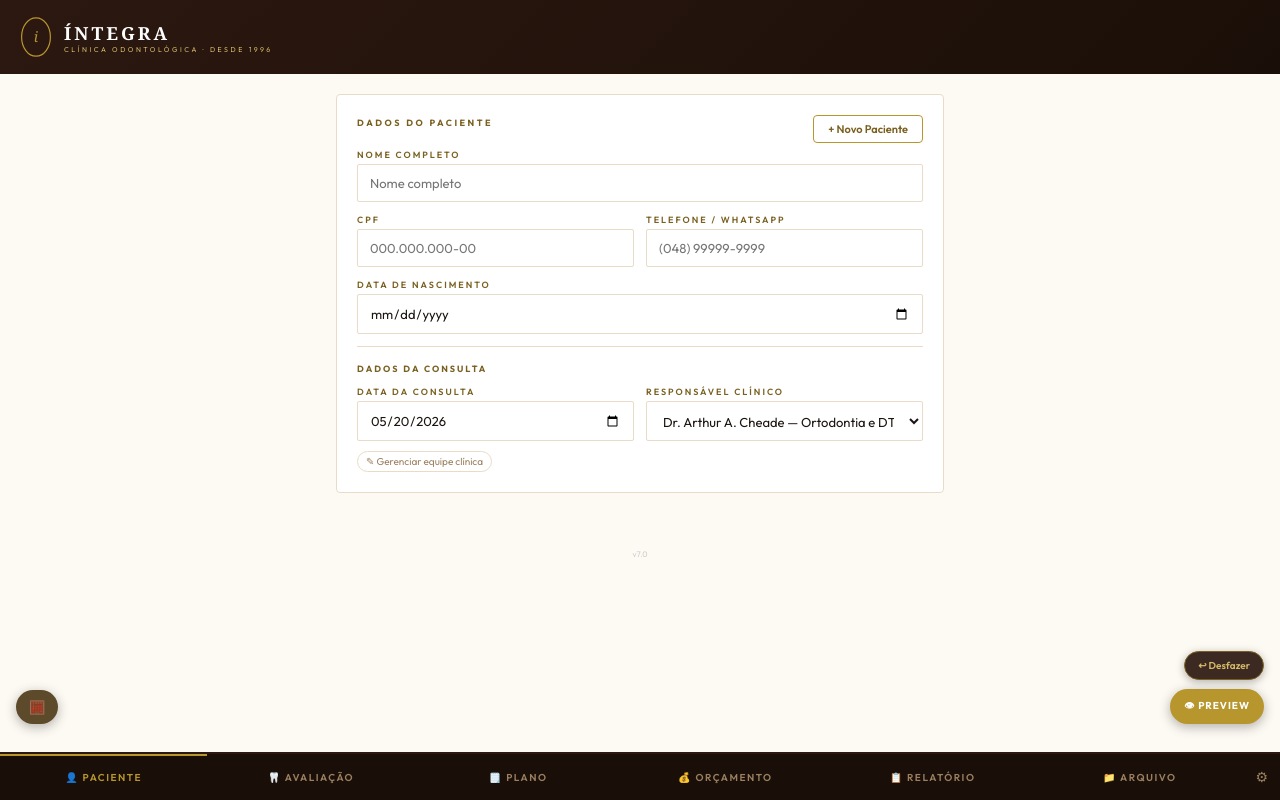
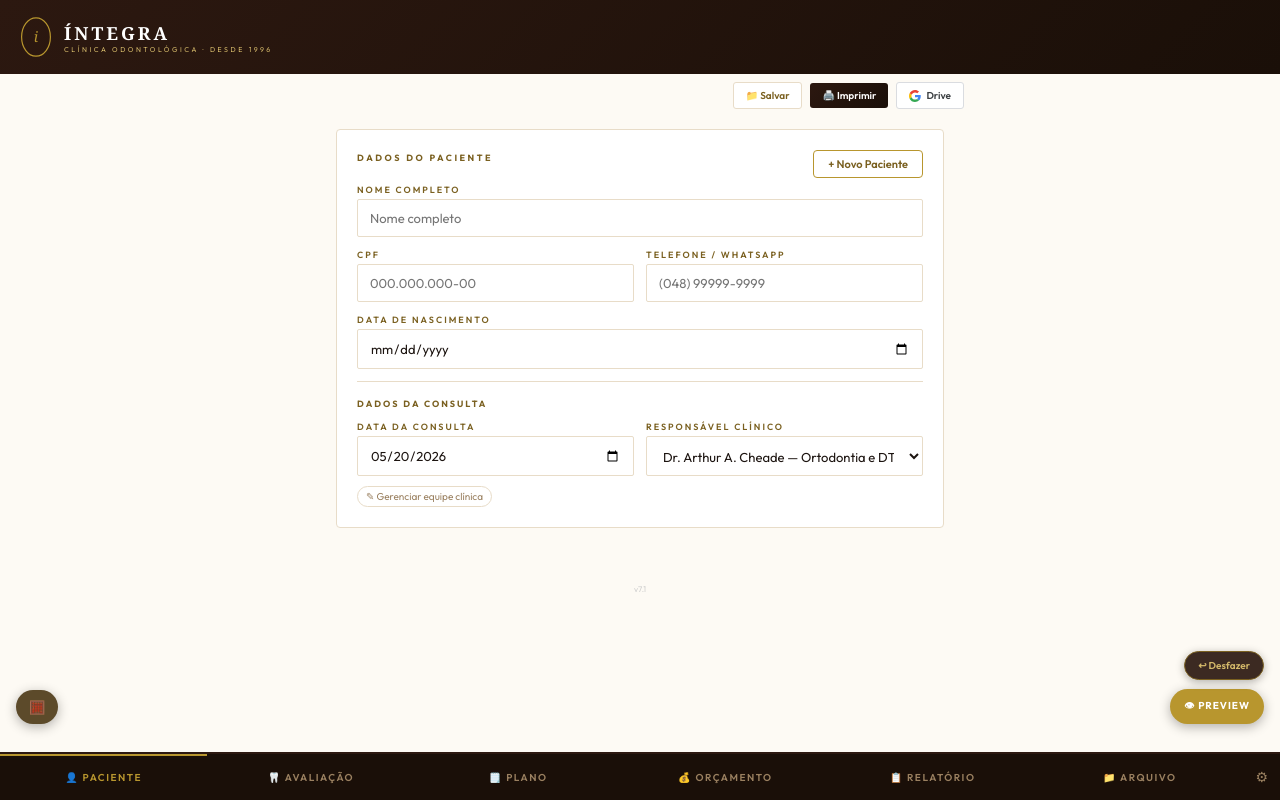
Before and after one commit to arthurfloripaaac-cell/integra-clinica, a React (Vite) app: page / in a window 1280 px wide. Built offline with nearby package versions, Linux system fonts and the light colour scheme.

Commit message:
Update integra_unified.jsx

```diff
--- a/src/integra_unified.jsx
+++ b/src/integra_unified.jsx
@@ -1,5 +1,5 @@
 import React, { useState, useEffect, useMemo } from "react";
-// v7.0 - menus globais + mask telefone + ambos + bug credito fix
+// v7.1 - barra global + force account chooser
 
 // CSS de impressão global
 if(typeof document !== "undefined" && !document.getElementById("integra-print-css")) {
@@ -3468,7 +3468,7 @@ async function gdriveLogin() {
         reject(new Error(err.type||"Erro OAuth"));
       },
     });
-    tc.requestAccessToken({prompt:"select_account"});
+    tc.requestAccessToken({prompt:"consent",login_hint:""});
   });
 }
 
@@ -4066,6 +4066,29 @@ function App() {
     <div style={{paddingBottom:64,fontFamily:"'Outfit',system-ui,sans-serif",background:"#FDFAF4",minHeight:"100vh"}}>
       {pag!=="rel"&&<Header/>}
       <DriveAutoSync p1={p1} p2={p2} p3={p3} p4State={p4State} setP1={setP1} setP2={setP2} setP3={setP3} setP4State={setP4State}/>
+
+      {/* Barra de ações globais — visível em todas as abas exceto Relatório (que tem a própria) */}
+      {pag!=="rel"&&(
+        <div className="no-print" style={{maxWidth:680,margin:"0 auto",padding:"8px 16px 0",display:"flex",gap:8,alignItems:"center",justifyContent:"flex-end",flexWrap:"wrap"}}>
+          <div onClick={()=>{
+            const dup = verificarDuplicata(p1);
+            if(dup) { const opcao = window.confirm("Atendimento ja existe. OK=Sobrepor / Cancelar=Salvar copia"); salvarRelatorio(p1,p2,p3,p4State,opcao); }
+            else { salvarRelatorio(p1,p2,p3,p4State,false); }
+            setRelatorioSalvo(true);setTimeout(()=>setRelatorioSalvo(false),3000);
+          }} style={{display:"flex",alignItems:"center",gap:5,padding:"6px 12px",background:relatorioSalvo?"#7A6020":"#fff",border:"1px solid "+(relatorioSalvo?GOLD_DARK:BORDER),color:relatorioSalvo?"#fff":GOLD_DARK,borderRadius:3,cursor:"pointer",fontSize:10,fontWeight:600}}>
+            {relatorioSalvo?"✓ Salvo":"📁 Salvar"}
+          </div>
+          <div onClick={()=>{const prev=pag;setPag("rel");setTimeout(()=>window.print(),300);setTimeout(()=>setPag(prev),600);}} style={{display:"flex",alignItems:"center",gap:5,padding:"6px 12px",background:"linear-gradient(135deg,#2C1810,#1A0F08)",color:"#fff",borderRadius:3,cursor:"pointer",fontSize:10,fontWeight:600}}>
+            🖨️ Imprimir
+          </div>
+          {!_gdriveToken&&(
+            <div onClick={async()=>{try{await gdriveEnsureScript();await gdriveLogin();window.location.reload();}catch(e){alert(e.message.includes("cancelado")?"Use: integratrindade@gmail.com, arthurarioli@hotmail.com ou arthurfloripa.aac@gmail.com":"Erro: "+e.message);}}} style={{display:"flex",alignItems:"center",gap:5,padding:"6px 12px",background:"#fff",border:"1px solid #dadce0",borderRadius:3,cursor:"pointer",fontSize:10,fontWeight:600,color:"#3c4043"}}>
+              <svg width="12" height="12" viewBox="0 0 48 48"><path fill="#EA4335" d="M24 9.5c3.54 0 6.71 1.22 9.21 3.6l6.85-6.85C35.9 2.38 30.47 0 24 0 14.62 0 6.51 5.38 2.56 13.22l7.98 6.19C12.43 13.72 17.74 9.5 24 9.5z"/><path fill="#4285F4" d="M46.98 24.55c0-1.57-.15-3.09-.38-4.55H24v9.02h12.94c-.58 2.96-2.26 5.48-4.78 7.18l7.73 6c4.51-4.18 7.09-10.36 7.09-17.65z"/><path fill="#FBBC05" d="M10.53 28.59c-.48-1.45-.76-2.99-.76-4.59s.27-3.14.76-4.59l-7.98-6.19C.92 16.46 0 20.12 0 24c0 3.88.92 7.54 2.56 10.78l7.97-6.19z"/><path fill="#34A853" d="M24 48c6.48 0 11.93-2.13 15.89-5.81l-7.73-6c-2.15 1.45-4.92 2.3-8.16 2.3-6.26 0-11.57-4.22-13.47-9.91l-7.98 6.19C6.51 42.62 14.62 48 24 48z"/></svg>
+              Drive
+            </div>
+          )}
+        </div>
+      )}
 
       <CalculadoraFlutuante/>
       {/* Botão Preview flutuante */}
@@ -4181,7 +4204,7 @@ function App() {
         <button style={{flex:1,padding:"12px 4px 14px",border:"none",background:"transparent",color:pag==="arq"?"#B8962E":"#9A8060",fontFamily:"inherit",fontSize:10,fontWeight:600,letterSpacing:"1.5px",textTransform:"uppercase",cursor:"pointer",borderTop:pag==="arq"?"2px solid #B8962E":"2px solid transparent"}} onClick={()=>setPag("arq")}>📁 Arquivo</button>
         <button style={{padding:"12px 12px 14px",border:"none",background:"transparent",color:"#9A8060",fontFamily:"inherit",fontSize:14,cursor:"pointer",borderTop:"2px solid transparent"}} onClick={()=>setShowConfigs(true)}>⚙</button>
       </nav>
-      <div className="no-print" style={{textAlign:"center",fontSize:8,color:"#ccc",padding:"2px 0"}}>v7.0</div>
+      <div className="no-print" style={{textAlign:"center",fontSize:8,color:"#ccc",padding:"2px 0"}}>v7.1</div>
     </div>
   );
 }
```
